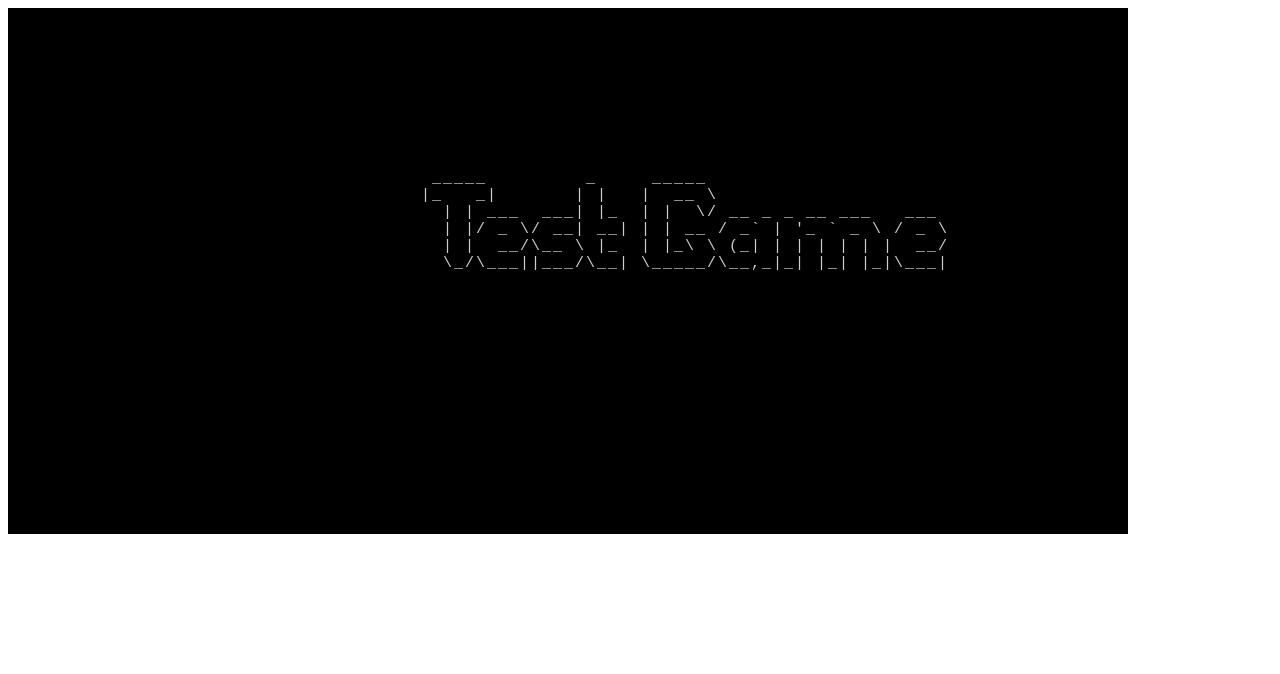
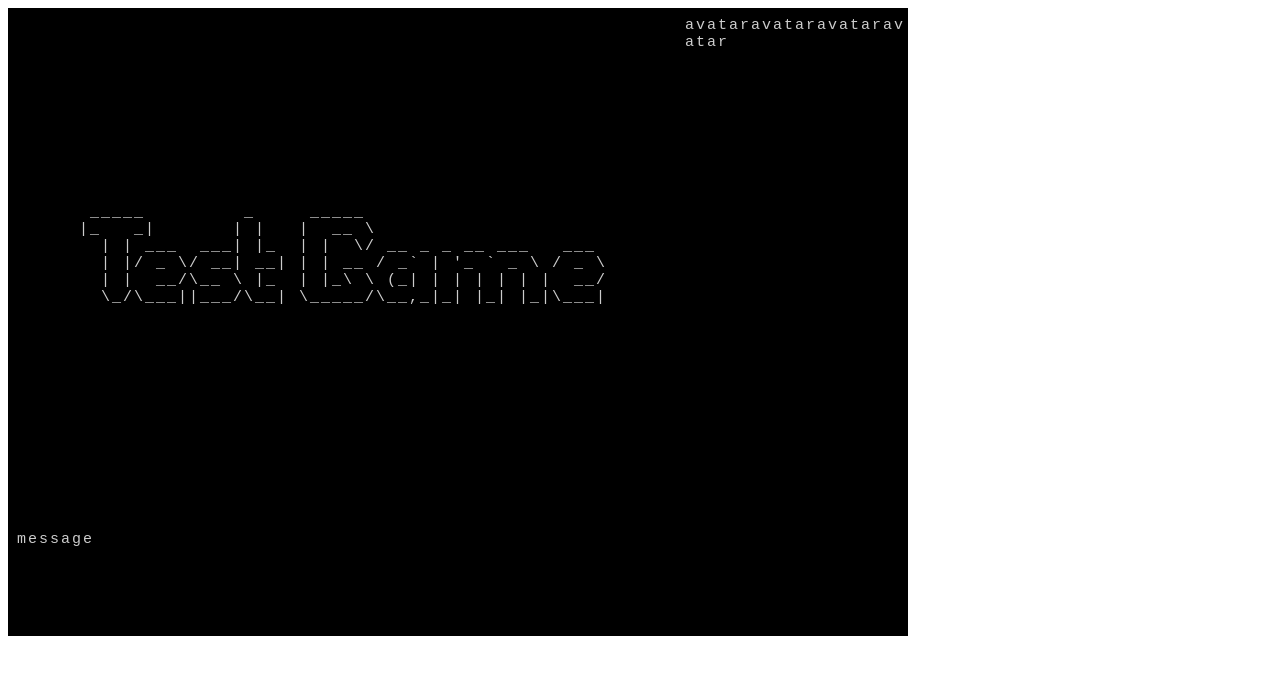
Before and after one commit to gusbeirne/wsRoguelike, a plain HTML site: page index.html in a window 1280 px wide. Drawn offline with Linux system fonts and the light colour scheme.

Commit message:
implements display rendering and UI modes

```diff
--- a/assets/game.js
+++ b/assets/game.js
@@ -22,21 +22,23 @@ var Game = {
 
   display: {
     main: {
-      w: 80,
-      h: 24,
+      w: 60,
+      h: 30,
       o: null
     },
     avatar: {
       w: 20,
-      h: 24,
+      h: 30,
       o: null
     },
     message: {
-      w: 100,
+      w: 80,
       h: 6,
       o: null
     }
   },
+
+   _curUiMode: null,
 
   getDisplay: function (displayId) {
   if (this.display.hasOwnProperty(displayId)) {
@@ -44,6 +46,7 @@ var Game = {
   }
   return null;
   },
+
 
   init: function(){
     console.log("game init");
@@ -56,23 +59,52 @@ var Game = {
           spacing: Game._DISPLAY_SPACING}
         );
       }
+
     }
-console.log(this.display);
 
-    var map = new ROT.Map.Uniform(80,24,
-      {dugPercentage: 0.2,
-      roomWidth: [4,10],
-      roomHeight: [3,9]}
-    );
+    // var map = new ROT.Map.Uniform(80,24,
+    //   {dugPercentage: 0.2,
+    //   roomWidth: [4,10],
+    //   roomHeight: [3,9]}
+    // );
     //map.create(this.display.main.o.DEBUG);
 
+    Game.switchUiMode(Game.UIMode.gameStart);
+
+    this.renderDisplayAll();
+  },
+
+  renderDisplayMain: function(){
     // Ascii art splash screen
-    this.display.main.o.drawText(17,9,"_____         _     _____                      ");
-    this.display.main.o.drawText(16,10,"|_   _|       | |   |  __ \\                     ");
-    this.display.main.o.drawText(18,11,"| | ___  ___| |_  | |  \\/ __ _ _ __ ___   ___ ");
-    this.display.main.o.drawText(18,12,"| |/ _ \\/ __| __| | | __ / _` | '_ ` _ \\ / _ \\");
-    this.display.main.o.drawText(18,13,"| |  __/\\__ \\ |_  | |_\\ \\ (_| | | | | | |  __/");
-    this.display.main.o.drawText(18,14,"\\_/\\___||___/\\__| \\_____/\\__,_|_| |_| |_|\\___|");
+    this.getDisplay('main').drawText(7,11,"_____         _     _____                      ");
+    this.getDisplay('main').drawText(6,12,"|_   _|       | |   |  __ \\                     ");
+    this.getDisplay('main').drawText(8,13,"| | ___  ___| |_  | |  \\/ __ _ _ __ ___   ___ ");
+    this.getDisplay('main').drawText(8,14,"| |/ _ \\/ __| __| | | __ / _` | '_ ` _ \\ / _ \\");
+    this.getDisplay('main').drawText(8,15,"| |  __/\\__ \\ |_  | |_\\ \\ (_| | | | | | |  __/");
+    this.getDisplay('main').drawText(8,16,"\\_/\\___||___/\\__| \\_____/\\__,_|_| |_| |_|\\___|");
+  },
+
+  renderDisplayAvatar: function(){
+    this.getDisplay('avatar').drawText(0,0,"avataravataravataravatar");
+  },
+
+  renderDisplayMessage: function(){
+    this.getDisplay('message').drawText(0,0,"message");
+  },
+
+  renderDisplayAll: function() {
+    this.renderDisplayAvatar();
+    this.renderDisplayMain();
+    this.renderDisplayMessage();
+  },
+  switchUiMode: function (newUiMode) {
+    if (this._curUiMode !== null) {
+      this._curUiMode.exit();
+    }
+    this._curUiMode = newUiMode;
+    if (this._curUiMode !== null) {
+      this._curUiMode.enter();
+    }
+    this.renderDisplayAll();
   }
-
 };
--- /dev/null
+++ b/assets/ui_mode.js
@@ -0,0 +1,61 @@
+Game.UIMode = {};
+
+Game.UIMode.gameStart = {
+  enter: function () {
+    console.log('game starting');
+  },
+  exit: function () {
+    console.log('gameStart exit');
+  },
+  render: function (display) {
+    console.log('gameStart render');
+  },
+  handleInput: function (inputType,inputData) {
+    console.log('gameStart inputType:');
+  }
+};
+
+Game.UIMode.gamePlay = {
+  enter: function () {
+    console.log('gameplay begining');
+  },
+  exit: function () {
+    console.log('gamePlay exit');
+  },
+  render: function (display) {
+    console.log('gamePlay render');
+  },
+  handleInput: function (inputType,inputData) {
+    console.log('gamePlay inputType:');
+  }
+};
+
+Game.UIMode.gameWin = {
+  enter: function () {
+    console.log('game won');
+  },
+  exit: function () {
+    console.log('gameWin exit');
+  },
+  render: function (display) {
+    console.log('gameWin render');
+  },
+  handleInput: function (inputType,inputData) {
+    console.log('gameWin inputType:');
+  }
+};
+
+Game.UIMode.gameLose = {
+  enter: function () {
+    console.log('game lost');
+  },
+  exit: function () {
+    console.log('gameLose exit');
+  },
+  render: function (display) {
+    console.log('gameLose render');
+  },
+  handleInput: function (inputType,inputData) {
+    console.log('gameLose inputType:');
+  }
+};
--- a/index.html
+++ b/index.html
@@ -5,10 +5,11 @@
     <link rel="stylesheet" href="style.css" type="text/css"/>
     <script src="lib/rot.min.js" charset="utf-8"></script>
     <script src="assets/game.js"></script>
+    <script src="assets/ui_mode.js"></script>
   </head>
   <body>
+    <div id="wsRoguelike-main-display" class="wsRoguelike-display"></div>
     <div id="wsRoguelike-avatar-display" class="wsRoguelike-display"></div>
-    <div id="wsRoguelike-main-display" class="wsRoguelike-display"></div>
     <div id="wsRoguelike-message-display" class="wsRoguelike-display"></div>
   </body>
 </html>
```
